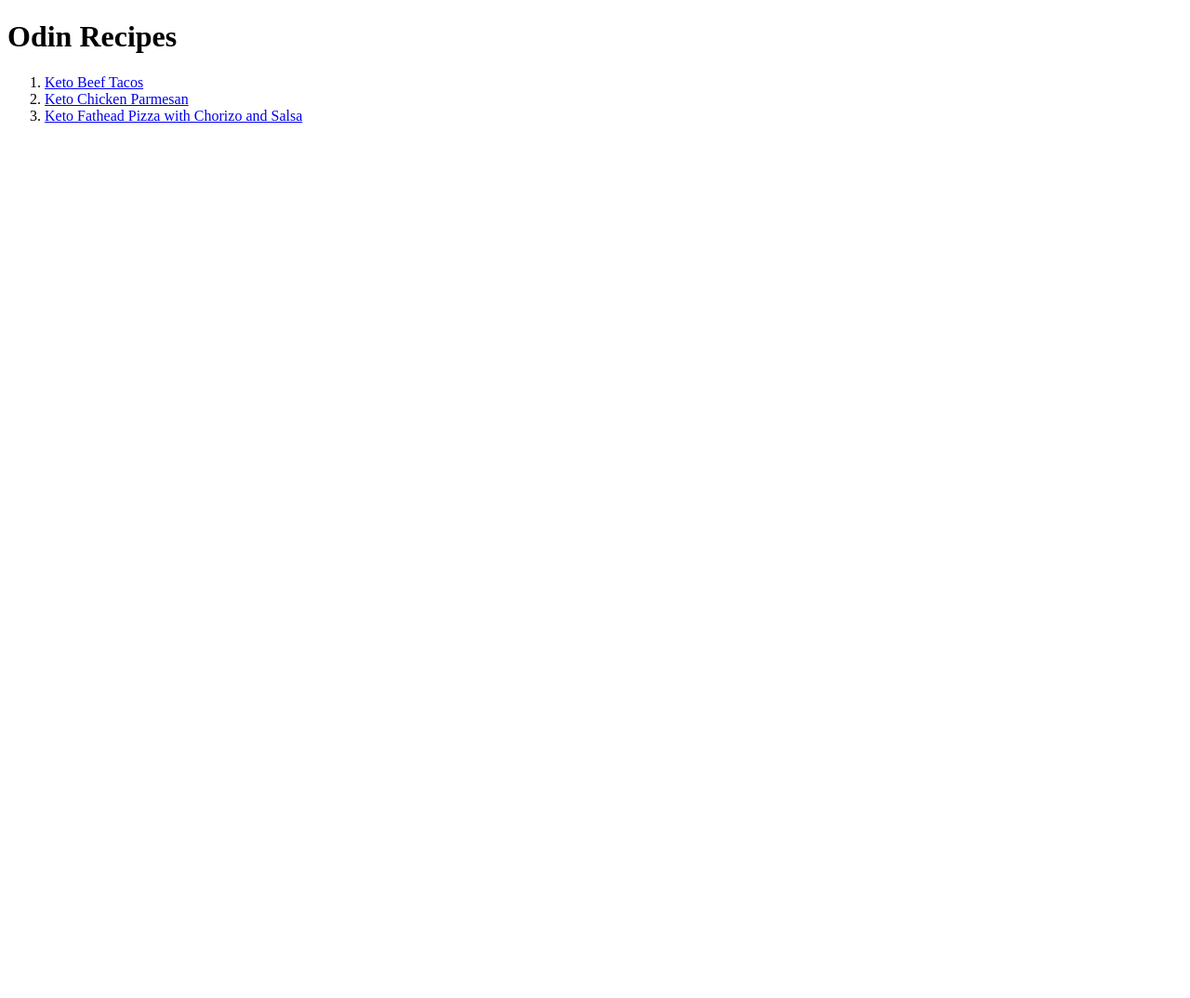
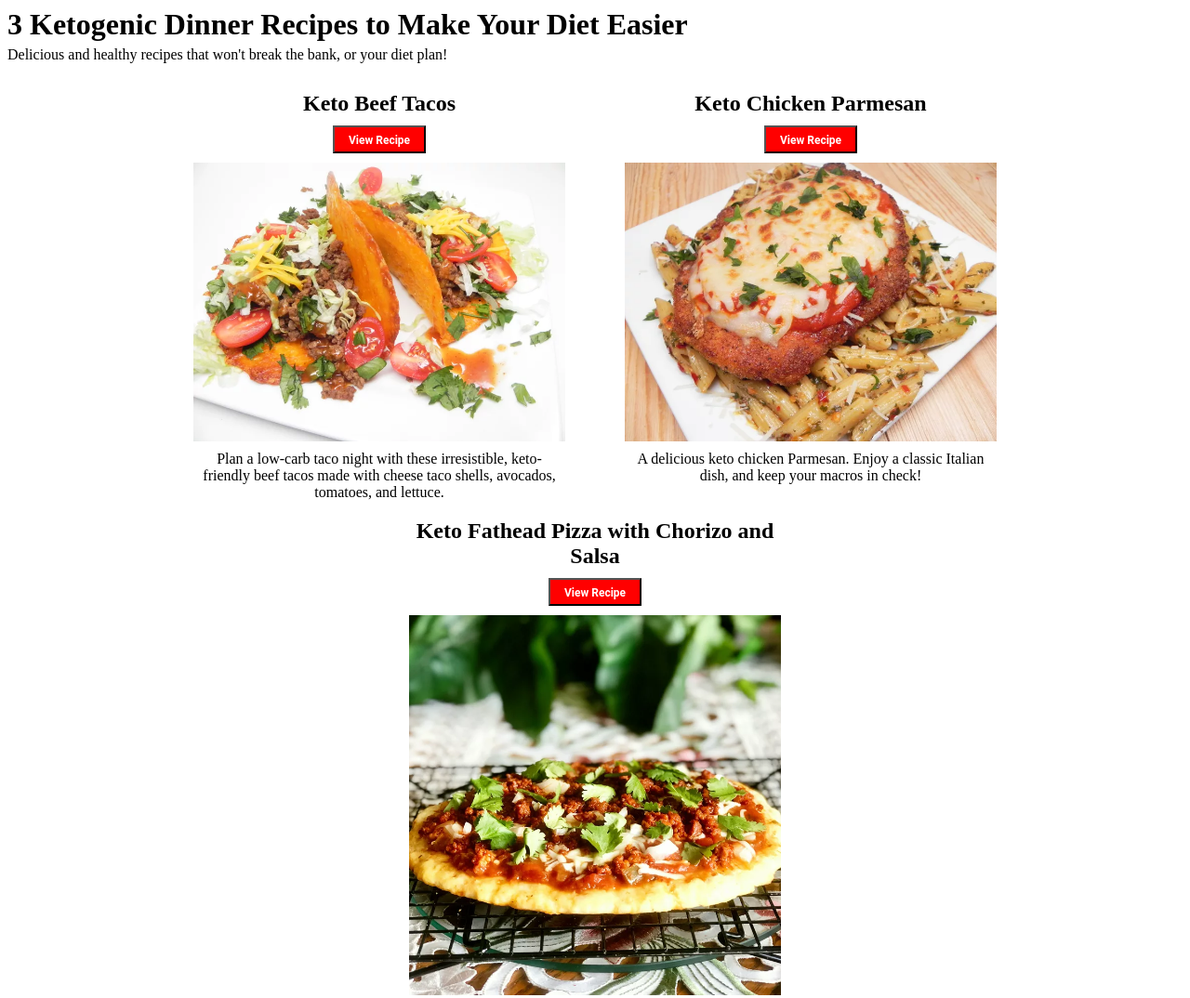
Before and after one commit to rsali02/odin-recipes, a plain HTML site: page index.html in a window 1280 px wide. Shown: the top 1074 px of the page at 93% size. Before the commit the page ends 800 px from the top, so only its background shows below. Drawn offline with Linux system fonts and the light colour scheme.

Commit message:
Add CSS Attributes

```diff
--- a/index.html
+++ b/index.html
@@ -4,15 +4,34 @@
     <meta charset="UTF-8">
     <meta name="viewport" content="width=device-width, initial-scale=1.0">
     <title>3 Ketogenic Dinner Recipes</title>
+    <link rel="stylesheet" href="style.css" />
 </head>
-<body>
-    <h1>Odin Recipes</h1>
-    <ol>
+<div id="body">
+    <h1 style="margin-bottom: 5px;">3 Ketogenic Dinner Recipes to Make Your Diet Easier</h1>
 
-        <li><a href="recipes/keto-beef-tacos.html">Keto Beef Tacos</a></li>
-        <li><a href="recipes/keto-chicken-parmesan.html">Keto Chicken Parmesan</a></li>
-        <li><a href="recipes/keto-fathead-pizza.html">Keto Fathead Pizza with Chorizo and Salsa</a></li>
+    <p class="sub">Delicious and healthy recipes that won't break the bank, or your diet plan!</p>
 
-    </ol>
-</body>
+    <div id="content">
+        <div class="images" id="keto-beef-tacos">
+            <h2 class="headings">Keto Beef Tacos</h2>
+            <button><a href="recipes/keto-beef-tacos.html" class="view-recipe">View Recipe</a></button>
+            <img src="recipes/images/keto-beef-tacos.webp" alt="Keto Beef Tacos">
+            <p>Plan a low-carb taco night with these irresistible, keto-friendly beef tacos made with cheese taco shells, avocados, tomatoes, and lettuce.</p>
+        </div>
+
+        <div class="images" id="keto-chicken-parmesan">
+            <h2 class="headings">Keto Chicken Parmesan</h2>
+            <button><a href="recipes/keto-chicken-parmesan.html" class="view-recipe">View Recipe</a></button>
+            <img src="recipes/images/keto-chicken-parmesan.webp" alt="Keto Chicken Parmesan">
+            <p>A delicious keto chicken Parmesan. Enjoy a classic Italian dish, and keep your macros in check!</p>
+        </div>
+
+        <div class="images" id="keto-fathead-pizza">
+            <h2 class="headings">Keto Fathead Pizza with Chorizo and Salsa</h2>
+            <button><a href="recipes/keto-fathead-pizza.html" class="view-recipe">View Recipe</a></button>
+            <img src="recipes/images/keto-fathead-pizza.webp" alt="Keto Fathead Pizza with Chorizo and Salsa">
+            <p>Pizza crust made out of cheese results in a delicious, crispy crust. As far as the toppings go, add as many or as little as you want. What's best of all, it's keto!</p>
+        </div>
+    </div>
+</div>
 </html>
--- /dev/null
+++ b/style.css
@@ -0,0 +1,43 @@
+#body,
+h1,
+p,
+h2 {
+    margin: 0px;
+}
+
+.images {
+    display: inline-block;
+    width: 400px;
+    height: 400px;
+    margin: 30px;
+    vertical-align: top;
+}
+
+img {
+    display: block;
+    width: 400px;
+    height: auto;
+    margin: 10px 0;
+}
+
+#content {
+    text-align: center;
+}
+
+button {
+    height: 30px;
+    width: 100px;
+    background-color: red;
+}
+
+.view-recipe {
+    font-family: "Roboto", sans-serif;
+    color: white;
+    font-size: 12px;
+    font-weight: bold;
+    text-decoration: none;
+}
+
+h2 {
+    margin-bottom: 10px;
+}
```
Also changed, not shown: recipes/keto-beef-tacos.html (+3 -0 lines), recipes/keto-chicken-parmesan.html (+3 -0 lines), recipes/keto-fathead-pizza.html (+3 -0 lines).
